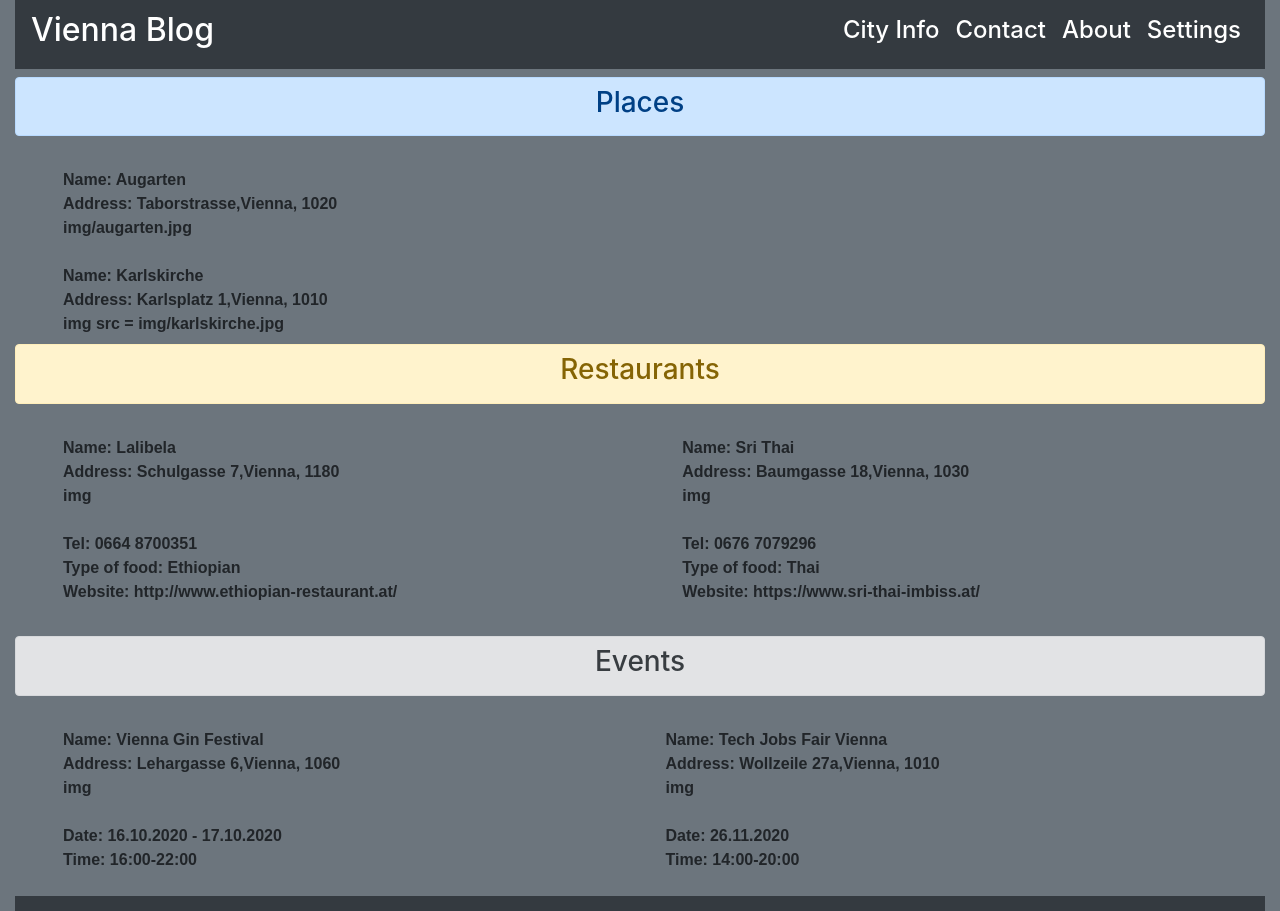
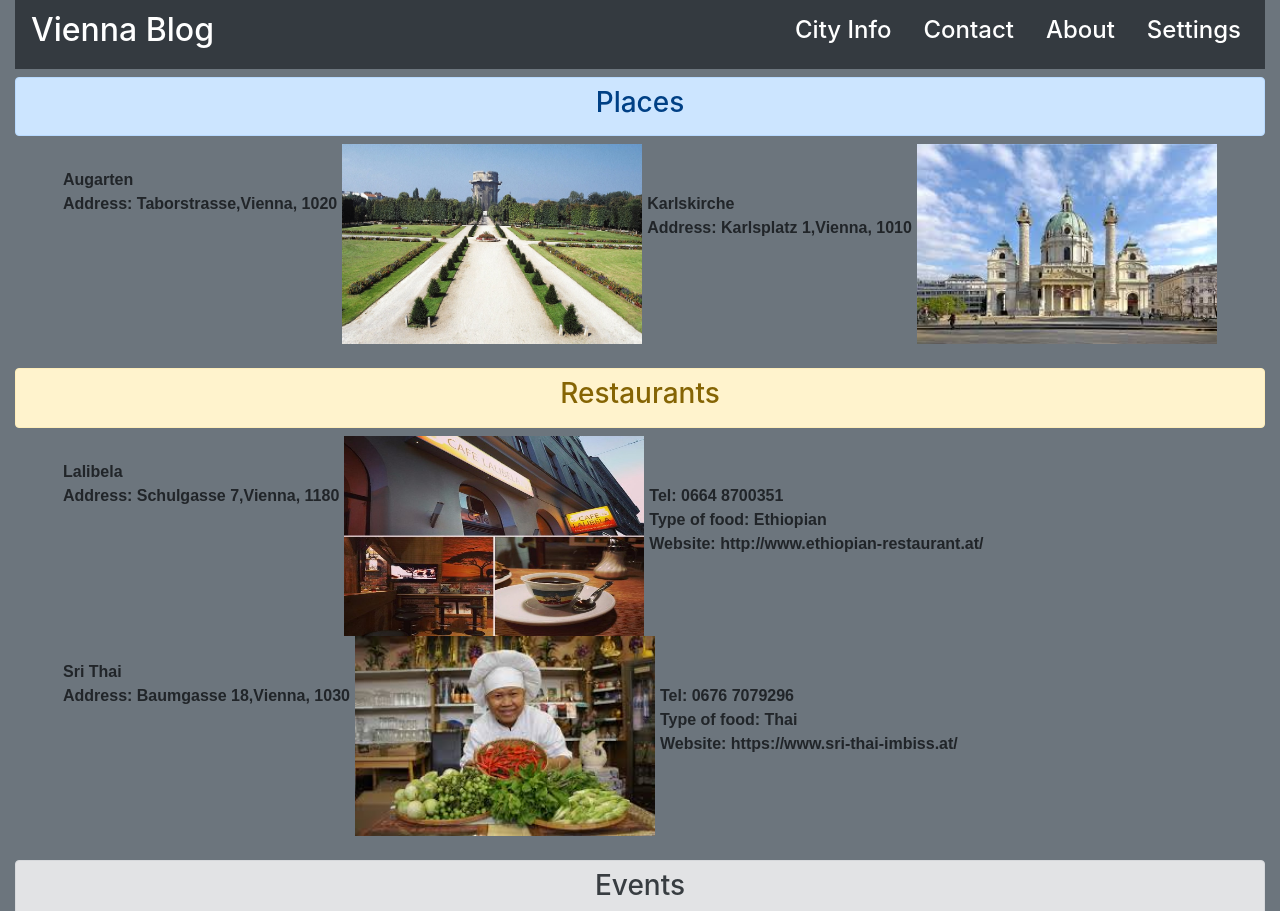
Before and after one commit to cgrubes/CFLMS-Camen-CodeReview06, a plain HTML site: page index.html in a window 1280 px wide. Shown: the top 911 px of the page. Drawn offline with nearby package versions, Linux system fonts and the light colour scheme.

Commit message:
added images

```diff
--- a/index.html
+++ b/index.html
@@ -30,6 +30,13 @@
         display: flex;
         justify-content: row;
     }
+
+    img{
+        width:300px;
+        height:200px;
+        margin-left: 5px;
+        margin-right: 5px;
+    }
 </style>
 
 </head>
@@ -41,13 +48,13 @@
 
             <div class="collapse navbar-collapse" id="navbarSupportedContent">
               <ul class="navbar-nav ml-auto">
-                <li class="nav-item active h4">
+                <li class="nav-item active h4 pr-3">
                   <a class="nav-link" href="#">City Info <span class="sr-only">(current)</span></a>
                 </li>
-                <li class="nav-item active h4">
+                <li class="nav-item active h4 pr-3">
                   <a class="nav-link" href="#">Contact</a>
                 </li>
-                <li class="nav-item active h4">
+                <li class="nav-item active h4 pr-3">
                     <a class="nav-link" href="#">About</a>
                   </li>
                   <li class="nav-item active h4">
@@ -61,19 +68,19 @@
             <p class= "text-center h3">Places</p>
         </div>
 
-        <div id="wrapper" class="d-flex flex-row pl-5"></div>
+        <div id="wrapper" class="d-flex flex-row pb-3 pl-5"></div>
 
         <div class="alert alert-warning p-2 my-2">
             <p class= "text-center h3">Restaurants</p>
         </div>
 
-        <div id="wrapper1" class="pl-5"></div>
+        <div id="wrapper1" class="pl-5 pb-3"></div>
 
         <div class="alert alert-secondary p-2 my-2">
             <p class= "text-center h3">Events</p>
         </div>
 
-        <div id="wrapper2" class="pl-5"></div>
+        <div id="wrapper2" class="pl-5 pb-3"></div>
 
 <!-- Footer -->
 <footer class="page-footer font-small blue">
--- a/script.js
+++ b/script.js
@@ -25,7 +25,7 @@ var Location = /** @class */ (function () {
         this.image = image;
     }
     Location.prototype.display = function () {
-        return "<br>Name: " + this.name + " <br> Address: " + this.address + "," + this.city + ", " + this.zip + "<br> " + this.image + "<br>";
+        return "<br>" + this.name + "<br> Address: " + this.address + "," + this.city + ", " + this.zip + "<br> " + this.image + "<br>";
     };
     ;
     return Location;
@@ -69,27 +69,28 @@ var Events = /** @class */ (function (_super) {
     return Events;
 }(Location));
 ;
+/* *************************create divs within wrapper*************************** */
+$("#wrapper").append("<div class =\"location d-flex flex-row flex-wrap\"></div><div class=\"row\"></div><div class=\"col sm-12 md-6 lg-3></div><div class = " + i + "</div><br>");
+$("#wrapper1").append("<div class=\"restaurant d-flex flex-row flex-wrap\"></div><div class=\"row\"></div><div class=\"col sm-12 md-6 lg-3></div><br>");
+$("#wrapper2").append("<div class=\"events d-flex flex-row flex-wrap\"></div><div class=\"row\"></div><div class=\"col sm-12 md-6 lg-3></div><br>");
 /* *************************This creates the Places part*************************** */
 var place = new Array();
-place[0] = new Location('Augarten', 'Taborstrasse', 'Vienna', '1020', 'img/augarten.jpg');
-place[1] = new Location('Karlskirche', 'Karlsplatz 1', 'Vienna', '1010', 'img src = img/karlskirche.jpg');
-$("#wrapper").append("<div class =\"location d-flex flex-row\"></div><img " + i + "><br>");
-$("#wrapper1").append("<div class=\"restaurant d-flex flex-row\"></div><br>");
-$("#wrapper2").append("<div class=\"events d-flex flex-row\"></div><br>");
+place[0] = new Location('Augarten', 'Taborstrasse', 'Vienna', '1020', '<img src = img/augarten.jpg>');
+place[1] = new Location('Karlskirche', 'Karlsplatz 1', 'Vienna', '1010', '<img src = img/karlskirche.jpg>');
 for (var i = 0; i < place.length; i++) {
     $(".location").append("" + place[i].display());
 }
 /* *************************This creates the restaurant part*************************** */
 var restaurant = new Array();
-restaurant[0] = new Restaurant('Lalibela', 'Schulgasse 7', "Vienna", "1180", "img", "0664 8700351", "Ethiopian", "http://www.ethiopian-restaurant.at/");
-restaurant[1] = new Restaurant("Sri Thai", "Baumgasse 18", "Vienna", "1030", "img", "0676 7079296", "Thai", "https://www.sri-thai-imbiss.at/");
+restaurant[0] = new Restaurant('Lalibela', 'Schulgasse 7', "Vienna", "1180", "<img src = img/lalibela.jpg>", "0664 8700351", "Ethiopian", "http://www.ethiopian-restaurant.at/");
+restaurant[1] = new Restaurant("Sri Thai", "Baumgasse 18", "Vienna", "1030", "<img src = img/srithai.jpg>", "0676 7079296", "Thai", "https://www.sri-thai-imbiss.at/");
 for (var i = 0; i < restaurant.length; i++) {
     $(".restaurant").append("" + restaurant[i].displayR());
 }
 /* *************************This creates the events part*************************** */
 var event = new Array();
-event[0] = new Events("Vienna Gin Festival", "Lehargasse 6", "Vienna", "1060", "img", "16.10.2020 - 17.10.2020", "16:00-22:00");
-event[1] = new Events("Tech Jobs Fair Vienna", "Wollzeile 27a", "Vienna", "1010", "img", "26.11.2020", "14:00-20:00");
+event[0] = new Events("Vienna Gin Festival", "Lehargasse 6", "Vienna", "1060", "<img src = img/gin,jpg.jpg>", "16.10.2020 - 17.10.2020", "16:00-22:00");
+event[1] = new Events("Tech Jobs Fair Vienna", "Wollzeile 27a", "Vienna", "1010", "<img src = img/tech.jpg>", "26.11.2020", "14:00-20:00");
 for (var i = 0; i < event.length; i++) {
     $(".events").append("" + event[i].displayE());
 }
```
Also changed, not shown: img/gin,jpg.jpg (added), img/gin.png (added), img/lalibela.jpg (added), img/srithai.jpg (added), img/tech.jpg (added), 1 other file.
